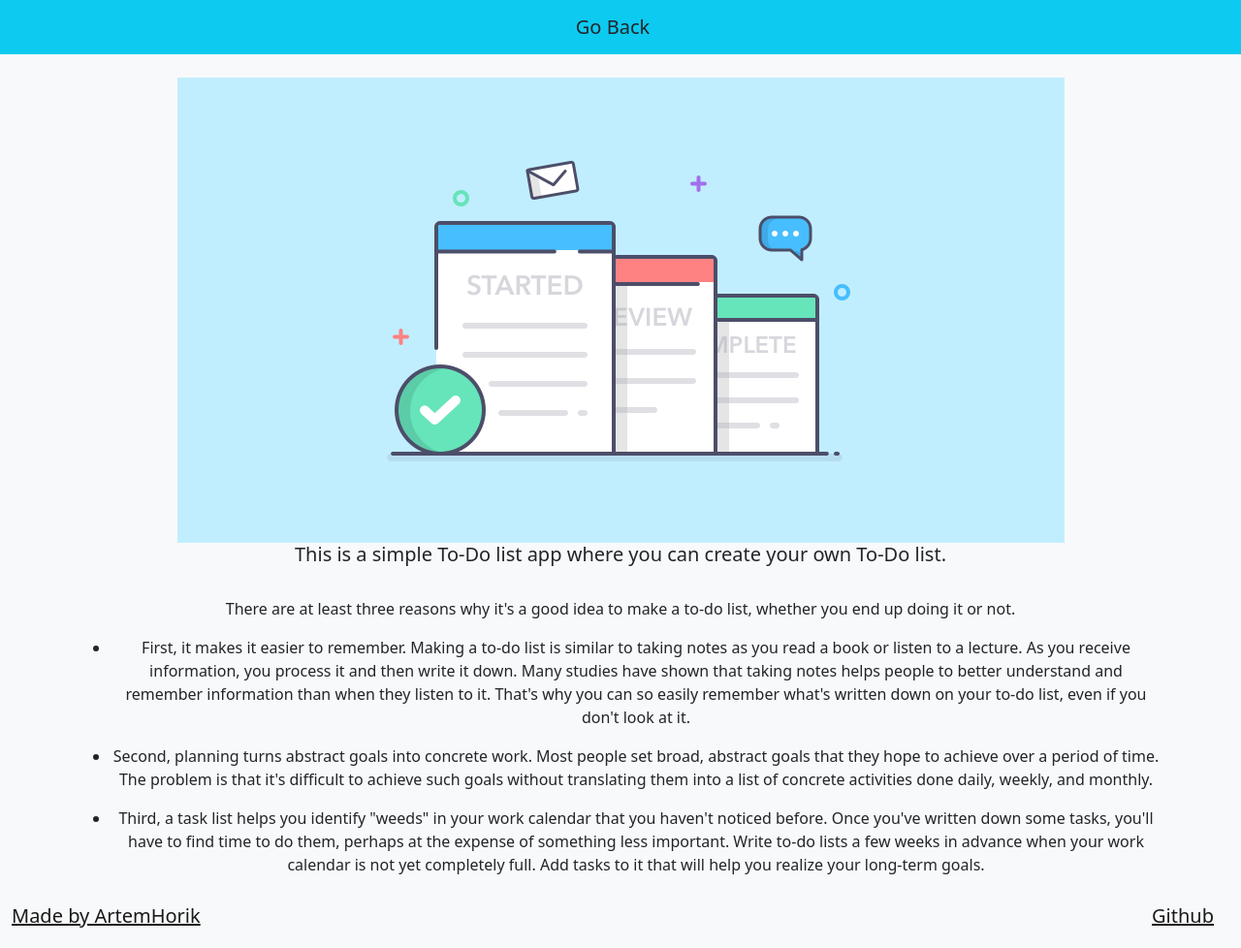
After one commit to ArtemHorik/PyLists, a Django app: page /lists/about in a window 1280 px wide. The commit adds this page. Shown: the whole page at 97% size. Run offline with Django 4.2, Linux system fonts and the light colour scheme; some libraries are stand-ins or nearby versions.

Commit message:
About page added

```diff
--- /dev/null
+++ b/app/templates/about.html
@@ -0,0 +1,45 @@
+{% load static %}
+<!DOCTYPE html>
+<html lang="en">
+<head>
+    <meta charset="UTF-8">
+    <meta name="viewport" content="width=device-width, initial-scale=1.0">
+    <link rel="stylesheet" type="text/css" href="{% static 'bootstrap/css/bootstrap.min.css' %}">
+    <link rel="stylesheet" type="text/css" href="{% static 'base.css' %}">
+    <title>About</title>
+</head>
+<body class="bg-light">
+<header class="heading-text">
+    <nav class="navbar bg-info">
+        <div class="container-fluid m-sm-0 justify-content-center">
+            <a class="small link-dark navbar-brand text-sm-center" href="javascript:history.back()">Go Back</a>
+        </div>
+    </nav>
+</header>
+
+<div class="container text-md-center">
+    <br>
+    <img src="{% static 'lists.png'%}" class="img-fluid w-auto" alt="lists.png">
+    <br>
+    <h5>This is a simple To-Do list app where you can create your own To-Do list.</h5>
+    <br>
+    <p class="">There are at least three reasons why it's a good idea to make a to-do list, whether you end up doing it or not.</p>
+    <ul>
+        <li>
+            <p>First, it makes it easier to remember. Making a to-do list is similar to taking notes as you read a book or listen to a lecture. As you receive information, you process it and then write it down. Many studies have shown that taking notes helps people to better understand and remember information than when they listen to it. That's why you can so easily remember what's written down on your to-do list, even if you don't look at it.</p>
+        </li>
+        <li>
+            <p>Second, planning turns abstract goals into concrete work. Most people set broad, abstract goals that they hope to achieve over a period of time. The problem is that it's difficult to achieve such goals without translating them into a list of concrete activities done daily, weekly, and monthly.</p>
+        </li>
+        <li>
+            <p>Third, a task list helps you identify "weeds" in your work calendar that you haven't noticed before. Once you've written down some tasks, you'll have to find time to do them, perhaps at the expense of something less important. Write to-do lists a few weeks in advance when your work calendar is not yet completely full. Add tasks to it that will help you realize your long-term goals.</p>
+        </li>
+    </ul>
+</div>
+<nav class="navbar">
+    <div class="container-fluid">
+        <a href="mailto: artemhorik11@gmail.com" class="navbar-brand h6 text-decoration-underline" target="_blank">Made by ArtemHorik</a>
+        <a href="https://github.com/ArtemHorik" class="navbar-brand h6 text-decoration-underline" target="_blank">Github</a>
+    </div>
+</nav>
+</body>
--- a/app/urls.py
+++ b/app/urls.py
@@ -19,4 +19,5 @@ from app import views
 urlpatterns = [
     path('new', views.new_list, name='new_list'),
     path('<int:list_id>/', views.view_list, name='view_list'),
+    path('about', views.about, name='about_list')
 ]
--- a/app/views.py
+++ b/app/views.py
@@ -31,3 +31,8 @@ def new_list(request):
         return redirect(list_)
     else:
         return render(request, 'home.html', {"form": form})
+
+
+def about(request):
+    """About page"""
+    return render(request, 'about.html')
```
Also changed, not shown: app/templates/base.html (+7 -0 lines), app/static/lists.png (added), static/lists.png (added).
